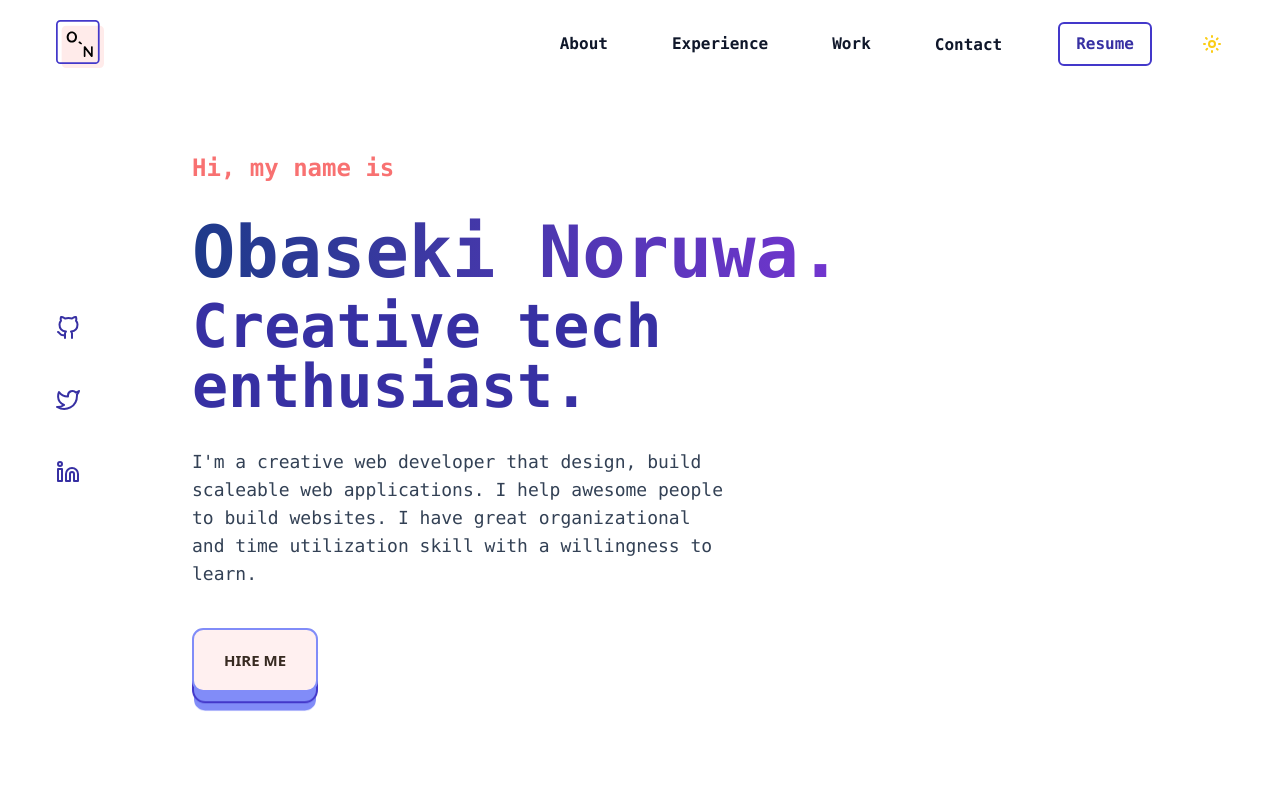
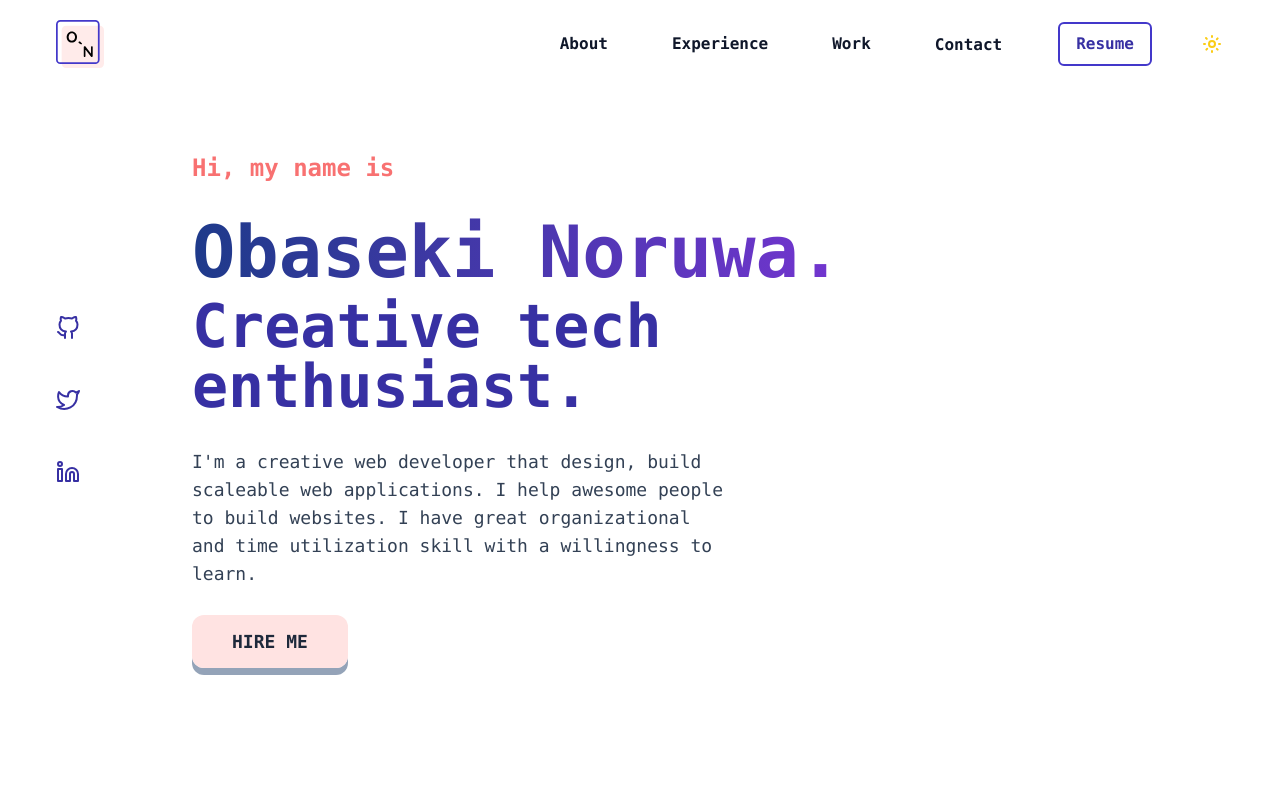
Before and after one commit to noruwa03/Portfolio, a React (Vite) app: page / in a window 1280 px wide. Shown: the top 800 px of the page. Built offline with nearby package versions, Linux system fonts and the light colour scheme.

Commit message:
Added morph animation to portfolio image

```diff
--- a/src/App.tsx
+++ b/src/App.tsx
@@ -394,7 +394,7 @@ function App() {
           </p>
           <a
             href="mailto:noruwaobaseki@gmail.com"
-            className="font-mono call-to-action"
+            className="font-mono font-bold text-slate-800 py-4 px-10 call-to-action"
           >
             Hire me
           </a>
@@ -588,7 +588,7 @@ function App() {
               <img
                 src={MyImage}
                 alt="Obaseki Noruwa"
-                className="rounded-md shadow shadow-gray-200 lg:w-full sm:w-3/5 w-4/5 mx-auto"
+                className="rounded-md shadow shadow-gray-200 lg:w-full sm:w-3/5 w-4/5 mx-auto about-me-img"
               />
             </div>
           </div>
@@ -606,7 +606,7 @@ function App() {
             <div className="lg:col-span-4 sm:col-span-3 col-span-4">
               <a
                 href="/"
-                className="lg:text-2xl text-base font-mono text-slate-700 dark:text-gray-400 font-bold"
+                className="lg:text-2xl text-base font-mono text-slate-700 dark:text-gray-300 font-bold"
               >
                 Ecolabz
               </a>
@@ -656,7 +656,7 @@ function App() {
               <img src={Haraka} alt="Haraka" className="mb-4" />
               <a
                 href="https://haraka.shop"
-                className="lg:text-2xl text-lg font-mono text-slate-800 dark:text-gray-400 font-bold underline decoration-wavy decoration-indigo-800 dark:decoration-white"
+                className="lg:text-2xl text-lg font-mono text-slate-800 dark:text-white font-bold underline decoration-wavy decoration-indigo-800 dark:decoration-white"
               >
                 Haraka shop
               </a>
@@ -670,7 +670,7 @@ function App() {
               <img src={Ecolabz} alt="Ecolabz" className="mb-4" />
               <a
                 href="https://ecolabz.io"
-                className="lg:text-2xl text-lg font-mono text-slate-800 dark:text-gray-400 font-bold underline decoration-wavy decoration-indigo-800 dark:decoration-white"
+                className="lg:text-2xl text-lg font-mono text-slate-800 dark:text-white font-bold underline decoration-wavy decoration-indigo-800 dark:decoration-white"
               >
                 Ecolabz
               </a>
@@ -856,11 +856,11 @@ function App() {
               Whether you have a question or just want to say hi, kindly click
               the button below and send me a message.
             </p>
-            <div className="">
+            <div>
               <div className="flex flex-row justify-center">
                 <a
                   href="mailto:noruwaobaseki@gmail.com"
-                  className="call-to-action font-mono"
+                  className="font-mono font-bold text-slate-800 py-4 px-10 call-to-action"
                 >
                   Say Hi
                 </a>
--- a/src/assets/styles/output.css
+++ b/src/assets/styles/output.css
@@ -1155,61 +1155,32 @@ video {
 
 .call-to-action {
   position: relative;
-  display: inline-block;
-  cursor: pointer;
-  outline: none;
+  font-size: 18px;
+  text-transform: uppercase;
   border: 0;
-  vertical-align: middle;
-  text-decoration: none;
-  font-family: inherit;
-  font-size: 15px;
-  font-weight: 600;
-  color: #382b22;
-  text-transform: uppercase;
-  padding: 1.25em 2em;
-  background: #fff0f0;
-  border: 2px solid #818cf8;
-  border-radius: 0.75em;
-  transform-style: preserve-3d;
-  transition: transform 150ms cubic-bezier(0, 0, 0.58, 1),
-    background 150ms cubic-bezier(0, 0, 0.58, 1);
-}
-
-.call-to-action::before {
-  position: absolute;
-  content: "";
-  width: 100%;
-  height: 100%;
-  top: 0;
-  left: 0;
-  right: 0;
-  bottom: 0;
-  background: #818cf8;
-  border-radius: inherit;
-  box-shadow: 0 0 0 2px #4338ca, 0 0.625em 0 0 #818cf8;
-  transform: translate3d(0, 0.75em, -1em);
-  transition: transform 150ms cubic-bezier(0, 0, 0.58, 1),
-    box-shadow 150ms cubic-bezier(0, 0, 0.58, 1);
-}
-
-.call-to-action:hover {
-  background: #818cf8;
-  transform: translate(0, 0.25em);
-}
-
-.call-to-action:hover::before {
-  box-shadow: 0 0 0 2px #b18597, 0 0.5em 0 0 #ffe3e2;
-  transform: translate3d(0, 0.5em, -1em);
-}
-
-.call-to-action:active {
-  background: #ffe9e9;
-  transform: translate(0em, 0.75em);
-}
-
-.call-to-action:active::before {
-  box-shadow: 0 0 0 2px #b18597, 0 0 #ffe3e2;
-  transform: translate3d(0, 0, -1em);
+  box-shadow: #94a3b8 0px 7px 0px 0px;
+  background-color: #ffe3e2;
+  border-radius: 12px;
+}
+
+@keyframes morph {
+  0% {
+    border-radius: 60% 40% 30% 70% / 60% 30% 70% 40%;
+  }
+
+  50% {
+    border-radius: 30% 60% 70% 40% / 50% 60% 30% 60%;
+  }
+
+  100% {
+    border-radius: 60% 40% 30% 70% / 60% 30% 70% 40%;
+  }
+}
+
+.about-me-img {
+  animation: morph 8s ease-in-out infinite;
+  border-radius: 60% 40% 30% 70% / 60% 30% 70% 40%;
+  transition: all 1s ease-in-out;
 }
 
 .before\:absolute::before {
@@ -1403,6 +1374,11 @@ video {
   color: rgb(243 244 246 / var(--tw-text-opacity));
 }
 
+.dark .dark\:text-gray-300 {
+  --tw-text-opacity: 1;
+  color: rgb(209 213 219 / var(--tw-text-opacity));
+}
+
 .dark .dark\:text-gray-400 {
   --tw-text-opacity: 1;
   color: rgb(156 163 175 / var(--tw-text-opacity));
@@ -1411,6 +1387,11 @@ video {
 .dark .dark\:text-red-300 {
   --tw-text-opacity: 1;
   color: rgb(252 165 165 / var(--tw-text-opacity));
+}
+
+.dark .dark\:text-white {
+  --tw-text-opacity: 1;
+  color: rgb(255 255 255 / var(--tw-text-opacity));
 }
 
 .dark .dark\:decoration-white {
--- a/src/tailwindDev/input.css
+++ b/src/tailwindDev/input.css
@@ -1,7 +1,6 @@
 @tailwind base;
 @tailwind components;
 @tailwind utilities;
-
 
 @layer utilities {
   .toggleMenu {
@@ -28,76 +27,30 @@
 
 .call-to-action {
   position: relative;
-  display: inline-block;
-  cursor: pointer;
-  outline: none;
+  font-size: 18px;
+  text-transform: uppercase;
   border: 0;
-  vertical-align: middle;
-  text-decoration: none;
-  font-family: inherit;
-  font-size: 15px;
+  box-shadow: #94a3b8 0px 7px 0px 0px;
+  background-color: #ffe3e2;
+  border-radius: 12px;
 }
 
-.call-to-action {
-  font-weight: 600;
-  color: #382b22;
-  text-transform: uppercase;
-  padding: 1.25em 2em;
-  background: #fff0f0;
-  border: 2px solid #818cf8;
-  border-radius: 0.75em;
-  -webkit-transform-style: preserve-3d;
-  transform-style: preserve-3d;
-  -webkit-transition: background 150ms cubic-bezier(0, 0, 0.58, 1),
-    -webkit-transform 150ms cubic-bezier(0, 0, 0.58, 1);
-  transition: transform 150ms cubic-bezier(0, 0, 0.58, 1),
-    background 150ms cubic-bezier(0, 0, 0.58, 1),
-    -webkit-transform 150ms cubic-bezier(0, 0, 0.58, 1);
+@keyframes morph {
+  0% {
+    border-radius: 60% 40% 30% 70% / 60% 30% 70% 40%;
+  }
+
+  50% {
+    border-radius: 30% 60% 70% 40% / 50% 60% 30% 60%;
+  }
+
+  100% {
+    border-radius: 60% 40% 30% 70% / 60% 30% 70% 40%;
+  }
 }
 
-.call-to-action::before {
-  position: absolute;
-  content: "";
-  width: 100%;
-  height: 100%;
-  top: 0;
-  left: 0;
-  right: 0;
-  bottom: 0;
-  background: #818cf8;
-  border-radius: inherit;
-  -webkit-box-shadow: 0 0 0 2px #4338ca, 0 0.625em 0 0 #818cf8;
-  box-shadow: 0 0 0 2px #4338ca, 0 0.625em 0 0 #818cf8;
-  -webkit-transform: translate3d(0, 0.75em, -1em);
-  transform: translate3d(0, 0.75em, -1em);
-  transition: transform 150ms cubic-bezier(0, 0, 0.58, 1),
-    box-shadow 150ms cubic-bezier(0, 0, 0.58, 1),
-    -webkit-transform 150ms cubic-bezier(0, 0, 0.58, 1),
-    -webkit-box-shadow 150ms cubic-bezier(0, 0, 0.58, 1);
+.about-me-img {
+  animation: morph 8s ease-in-out infinite;
+  border-radius: 60% 40% 30% 70% / 60% 30% 70% 40%;
+  transition: all 1s ease-in-out;
 }
-
-.call-to-action:hover {
-  background: #818cf8;
-  -webkit-transform: translate(0, 0.25em);
-  transform: translate(0, 0.25em);
-}
-
-.call-to-action:hover::before {
-  -webkit-box-shadow: 0 0 0 2px #b18597, 0 0.5em 0 0 #ffe3e2;
-  box-shadow: 0 0 0 2px #b18597, 0 0.5em 0 0 #ffe3e2;
-  -webkit-transform: translate3d(0, 0.5em, -1em);
-  transform: translate3d(0, 0.5em, -1em);
-}
-
-.call-to-action:active {
-  background: #ffe9e9;
-  -webkit-transform: translate(0em, 0.75em);
-  transform: translate(0em, 0.75em);
-}
-
-.call-to-action:active::before {
-  -webkit-box-shadow: 0 0 0 2px #b18597, 0 0 #ffe3e2;
-  box-shadow: 0 0 0 2px #b18597, 0 0 #ffe3e2;
-  -webkit-transform: translate3d(0, 0, -1em);
-  transform: translate3d(0, 0, -1em);
-}
```
